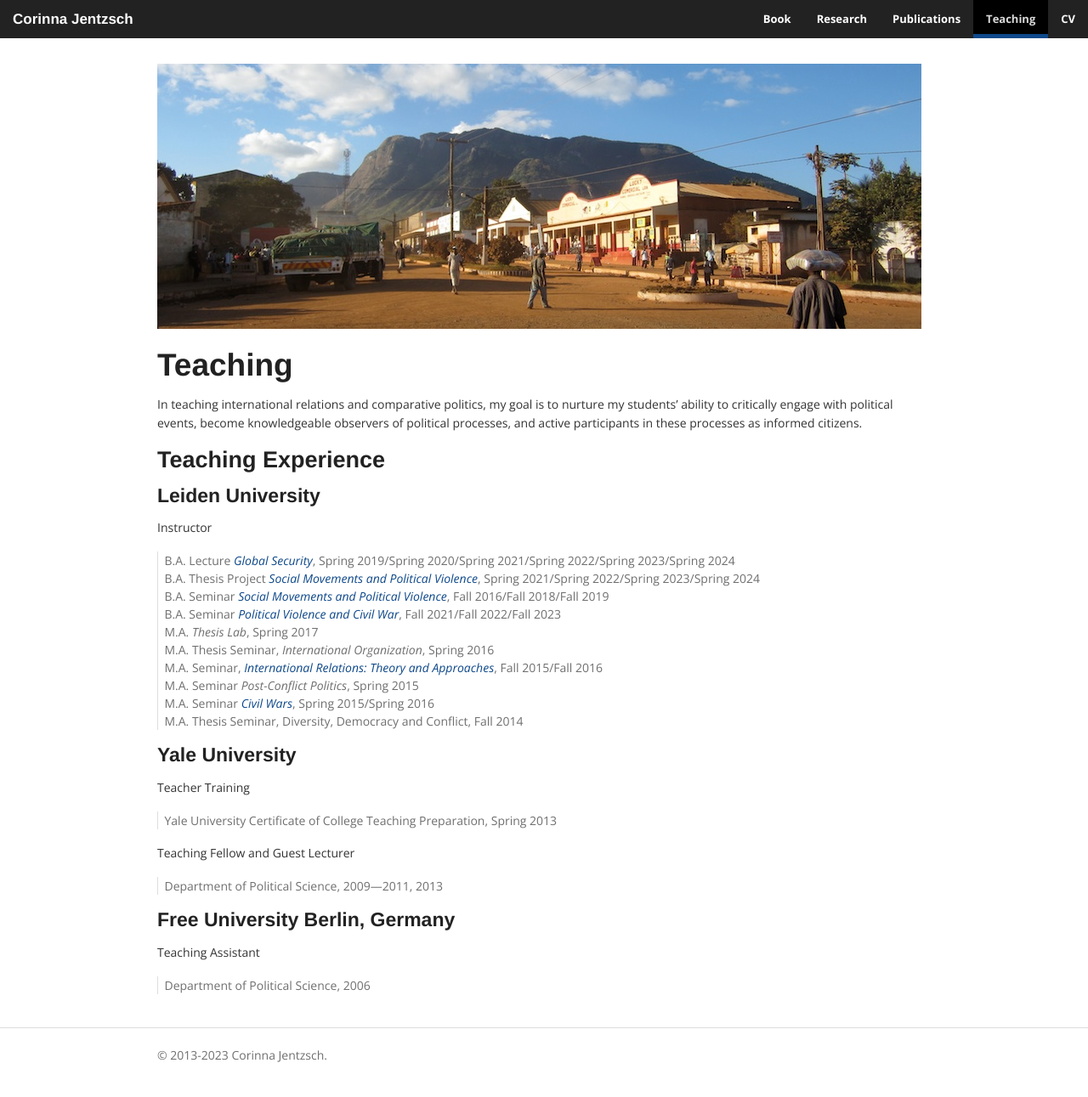
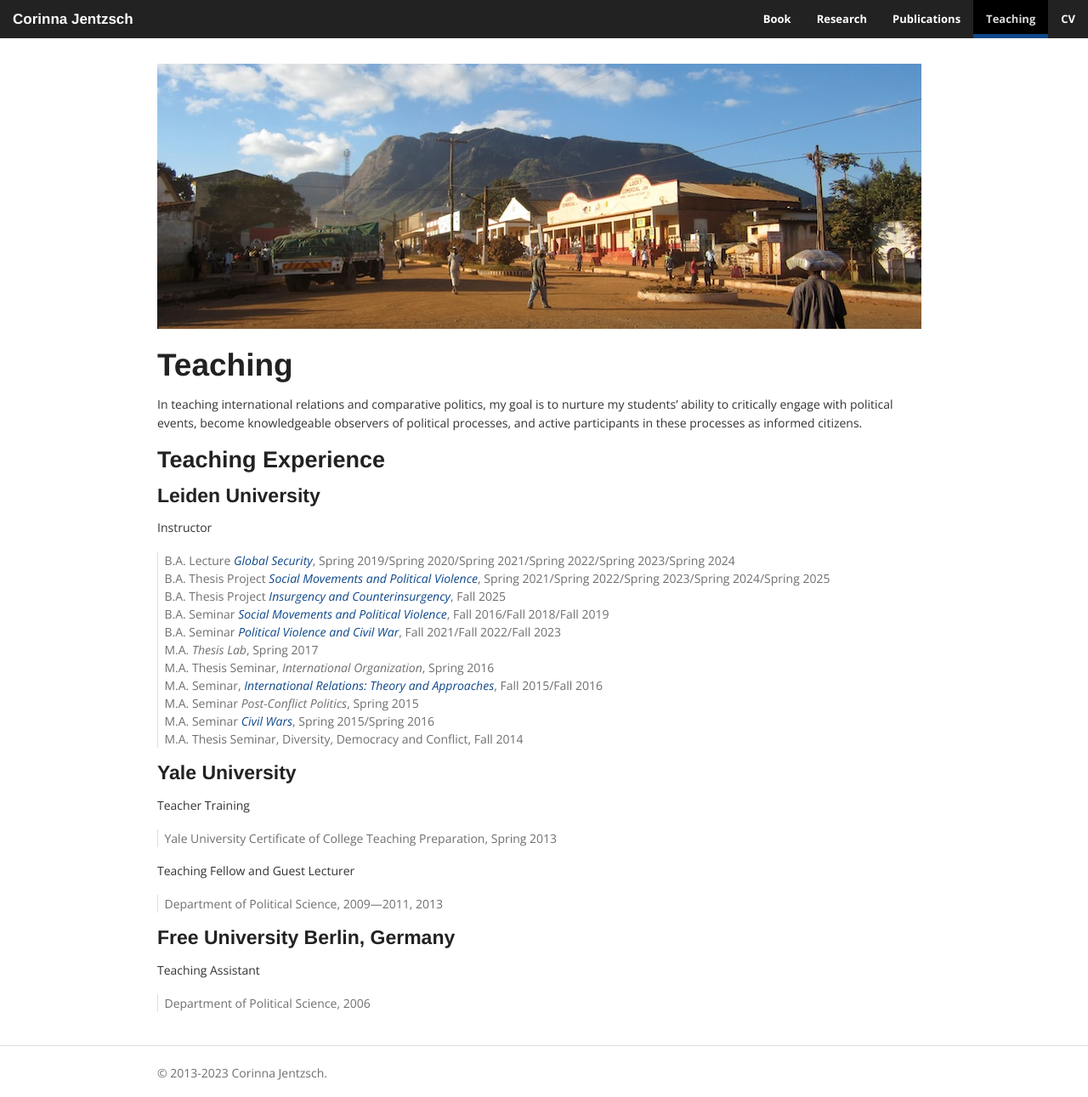
Before and after one commit to corinnajentzsch/corinnajentzsch.github.io, a Jekyll site: the page built from teaching.md, in a window 1280 px wide. Shown: the whole page at 85% size. Built offline with Jekyll 4.4.1, drawn with Linux system fonts in a browser that asks for light colours; before the commit the page ends 1270 px from its top, so only the background shows below that.

Commit message:
Update teaching.md

```diff
--- a/teaching.md
+++ b/teaching.md
@@ -18,7 +18,8 @@ In teaching international relations and comparative politics, my goal is to nurt
 Instructor
 
 > B.A. Lecture [_Global Security_](https://www.dropbox.com/scl/fi/8tguxyu1cv5gsyc5qbgo0/Jentzsch_Syllabus_International-Security_2024.pdf?rlkey=id6imjz2300504jhohkrlb7cv&dl=0 "Global Security"), Spring 2019/Spring 2020/Spring 2021/Spring 2022/Spring 2023/Spring 2024
-> B.A. Thesis Project [_Social Movements and Political Violence_](https://www.dropbox.com/scl/fi/sc22gri8s2q0ebtpdyr9p/Jentzsch_2024_Syllabus-Social-Movements-and-Political-Violence.pdf?rlkey=41ke76uza9t5ydj4e4x5pm2er&dl=0 "BAP SMPV"), Spring 2021/Spring 2022/Spring 2023/Spring 2024
+> B.A. Thesis Project [_Social Movements and Political Violence_](https://www.dropbox.com/scl/fi/sc22gri8s2q0ebtpdyr9p/Jentzsch_2024_Syllabus-Social-Movements-and-Political-Violence.pdf?rlkey=41ke76uza9t5ydj4e4x5pm2er&dl=0 "BAP SMPV"), Spring 2021/Spring 2022/Spring 2023/Spring 2024/Spring 2025
+> B.A. Thesis Project [_Insurgency and Counterinsurgency_](https://www.dropbox.com/scl/fi/5ve21cl1vsya01yjozo6q/Jentzsch_2025_Syllabus_BAP_Insurgency-and-Counterinsurgency.pdf?rlkey=npktxgsx2uopdh32wcduoscbz&dl=0 "BAP ICI"), Fall 2025
 > B.A. Seminar [_Social Movements and Political Violence_](https://www.dropbox.com/s/7yznh9f1fxmn0ul/Jentzsch_2019_Syllabus%20Social%20Movements%20and%20Political%20Violence_2.pdf?dl=0 "SMPV"), Fall 2016/Fall 2018/Fall 2019
 > B.A. Seminar [_Political Violence and Civil War_](https://www.dropbox.com/scl/fi/wwci0imncpcsw0r7nwvlt/Jentzsch_Syllabus_Civil-Wars_2023.pdf?rlkey=vf93nhsmiq6uoaemvuzwvm97e&dl=0 "PVCW"), Fall 2021/Fall 2022/Fall 2023
 > M.A. _Thesis Lab_, Spring 2017
```
